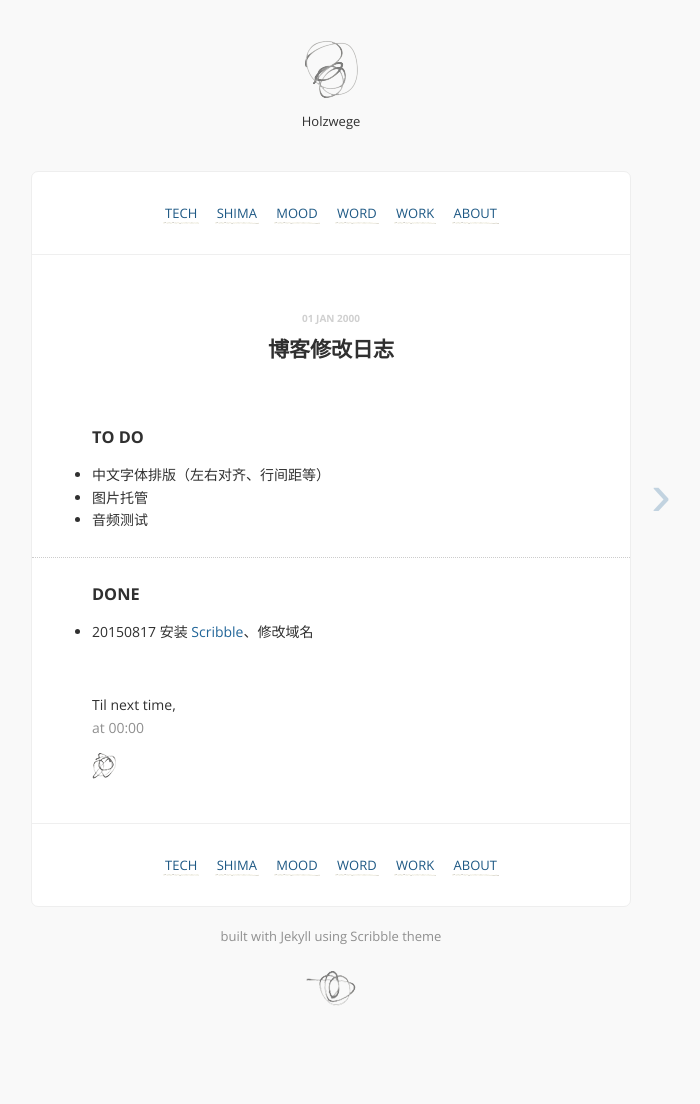
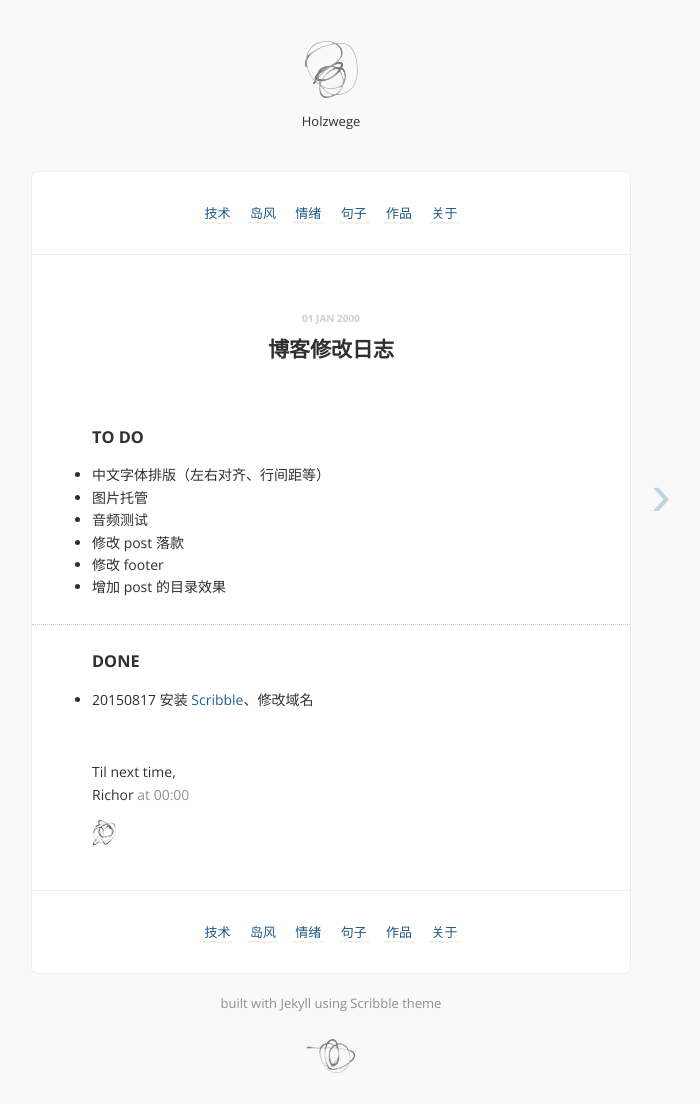
Before and after one commit to richorw/richorw.github.io, a Jekyll site: the page built from _posts/2000-01-01-holzwege.md, in a window 1280 px wide. Shown: the whole page, without its empty margins (309-1009 px from the left). Built offline with Jekyll 4.4.1, drawn with Linux system fonts in a browser that asks for light colours; Markdown is read by kramdown in place of the engine named in the settings; comment, search, counter and statistics services are not loaded; before the commit the page ends 1036 px from its top, so only the background shows below that.

Commit message:
fix sth.

```diff
--- a/_config.yml
+++ b/_config.yml
@@ -1,23 +1,23 @@
 title:            Holzwege
 description:      Personal blog of Richor.
-url:              # Site url.
-signoff:          # Your name.
+url:              richor.me
+signoff:          Richor
 disqus_shortname: # disqus comment thread for post header options. ( leave blank if unwanted. )
 facebook_appid:   # appid for like button, remove from /_includes/share.html if unwanted.
 google_analytics: # set tracking, remove from /javascripts/basic.js if unwanted.
 
 links:
-  - name:         TECH
+  - name:         技术
     url:          /tech
-  - name:         SHIMA
+  - name:         岛风
     url:          /shima
-  - name:         MOOD
+  - name:         情绪
     url:          /mood
-  - name:         WORD
+  - name:         句子
     url:          /word
-  - name:         WORK
+  - name:         作品
     url:          /work
-  - name:         ABOUT
+  - name:         关于
     url:          /about
 highlighter:      pygments
 permalink:        pretty
--- a/_posts/2000-01-01-holzwege.md
+++ b/_posts/2000-01-01-holzwege.md
@@ -8,6 +8,9 @@ date: 2000.01.01
 - 中文字体排版（左右对齐、行间距等）
 - 图片托管
 - 音频测试
+- 修改 post 落款
+- 修改 footer
+- 增加 post 的目录效果
 
 ---
 
```
Also changed, not shown: _posts/2014-10-15-delicate-photography.md (+8 -2 lines), 2 other files.
